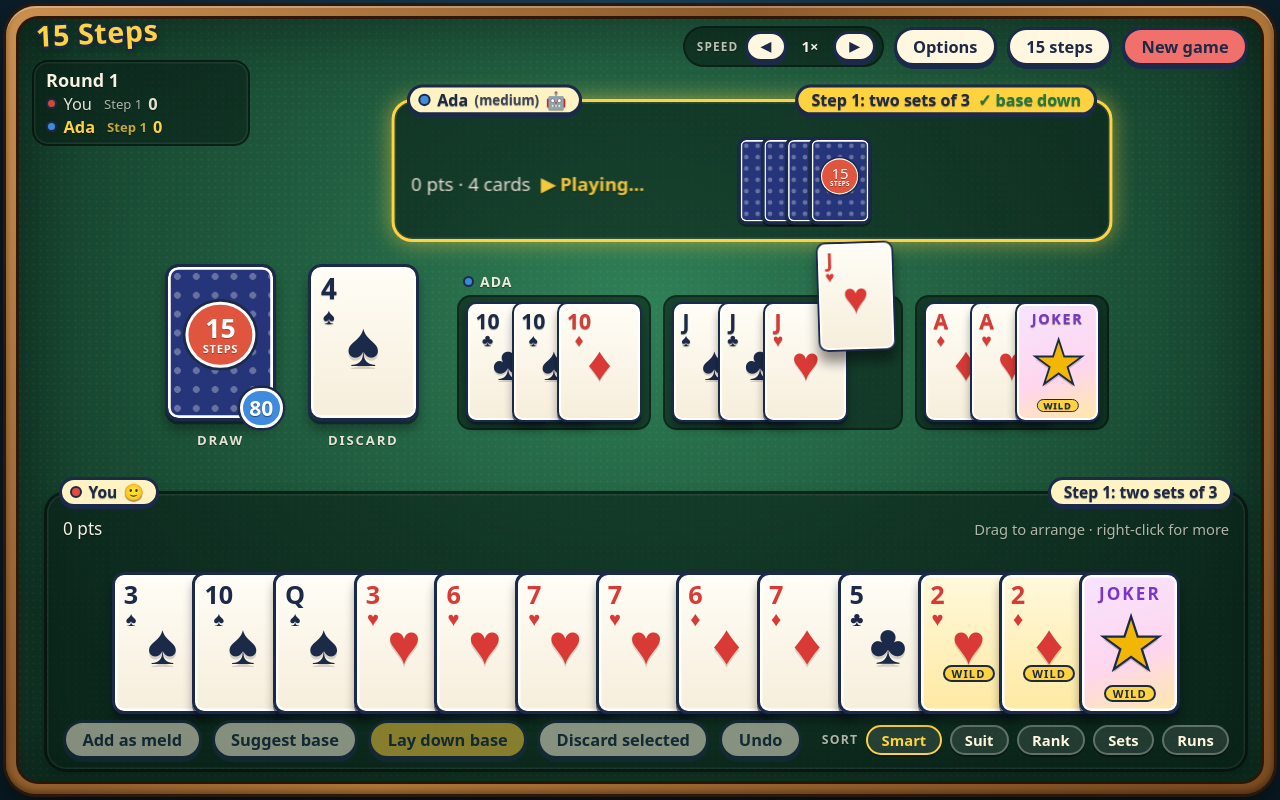
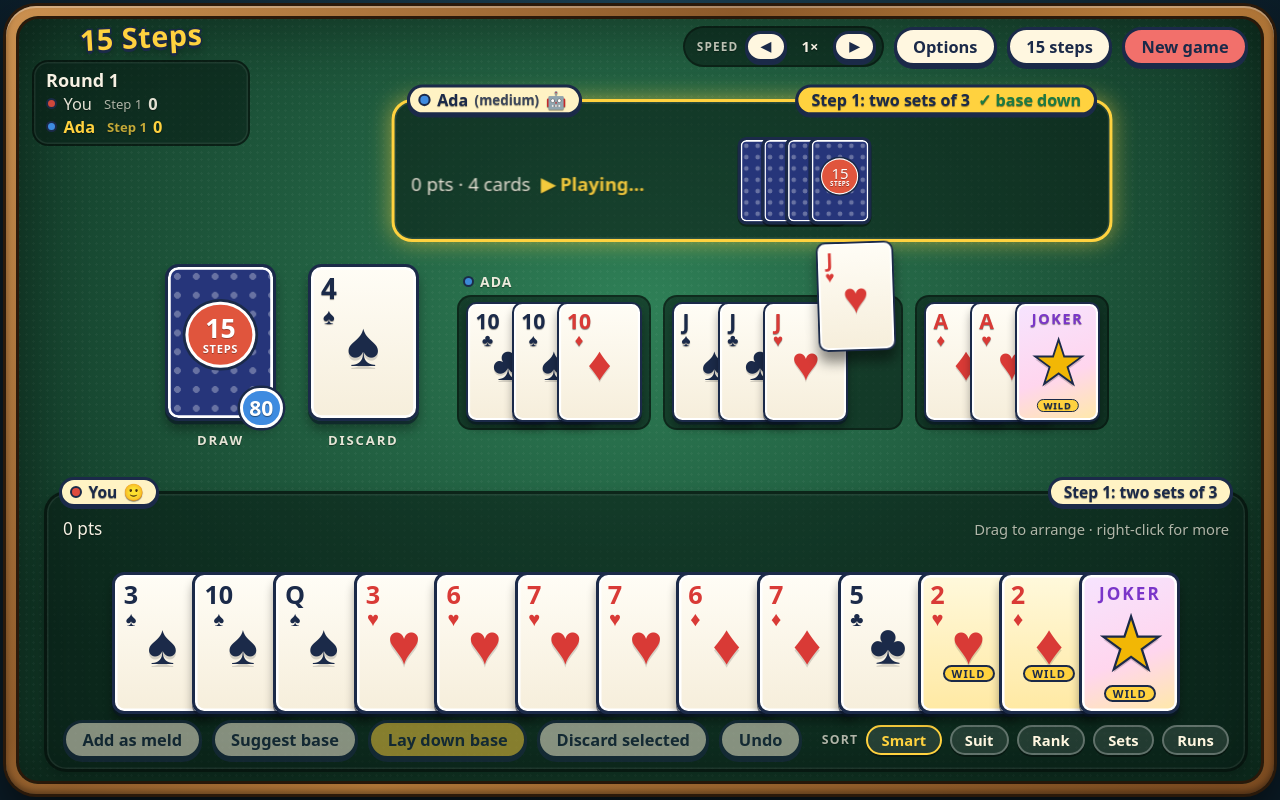
Before and after one commit to StevePearson-github/15-Steps, a React (Vite) app: page / in a window 1280 px wide. Both pictures are taken after a click on the button "Start game". Built offline with nearby package versions, Linux system fonts and the light colour scheme.

Commit message:
Centre the title over the scoreboard
Co-Authored-By: Claude Sonnet 5.5 <noreply@anthropic.com>
Claude-Session: https://claude.ai/code/session_01Lr52GrXhQxfMYyK1eJpHKU

```diff
--- a/src/ui/Table.tsx
+++ b/src/ui/Table.tsx
@@ -307,9 +307,9 @@ export function Table({ session, onAction, onNewGame, onUndo, watch, speed, soun
         setMenu({ x: e.clientX, y: e.clientY });
       }}
     >
-      <div className="logo" aria-hidden="true">15 Steps</div>
       <header className="topbar">
         <div className="scoreboard" aria-label="Scores">
+          <div className="logo" aria-hidden="true">15 Steps</div>
           <strong>Round {state.round}</strong>
           <ul>
             {state.players.map((p, i) => (
--- a/src/ui/styles.css
+++ b/src/ui/styles.css
@@ -629,10 +629,10 @@ button:focus-visible { outline: 3px solid var(--blue); outline-offset: 2px; }
 
 /* The game's title, small and bright, above the scoreboard in the top-left corner. */
 .logo {
-  position: absolute; top: 6px; left: 20px; z-index: 5; pointer-events: none; user-select: none;
+  position: absolute; top: -39px; left: 0; right: 0; text-align: center; z-index: 5; pointer-events: none; user-select: none;
   font-size: 1.75rem; font-weight: 700; line-height: 1; letter-spacing: 0.02em; color: var(--yellow);
-  transform: rotate(-3deg); transform-origin: left center;
+  transform: rotate(-3deg);
   -webkit-text-stroke: 3px var(--ink); paint-order: stroke fill;
   text-shadow: 0 3px 0 var(--ink), 0 6px 10px rgba(0, 0, 0, 0.35);
 }
-.scoreboard { margin-top: 34px; }
+.scoreboard { margin-top: 34px; position: relative; }
```
